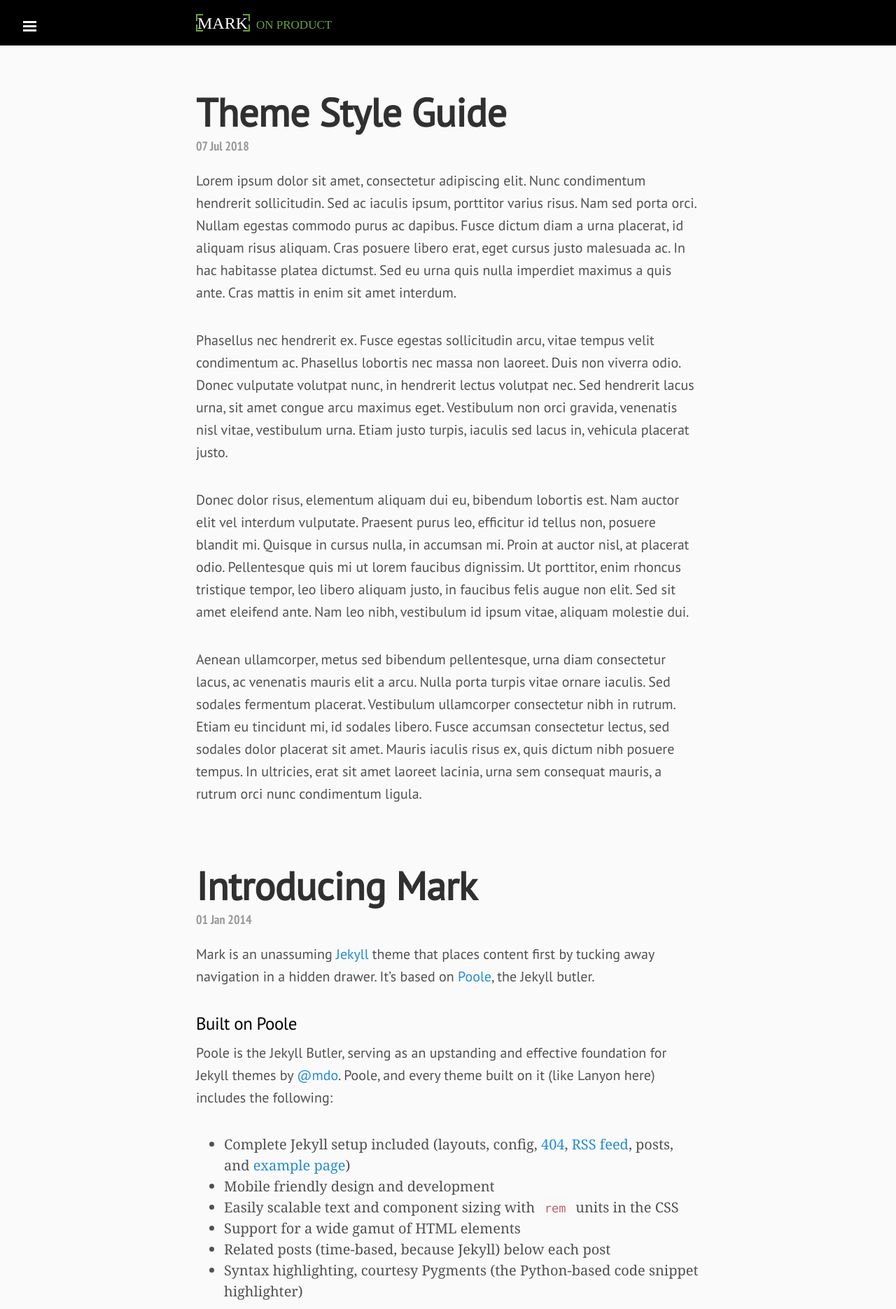
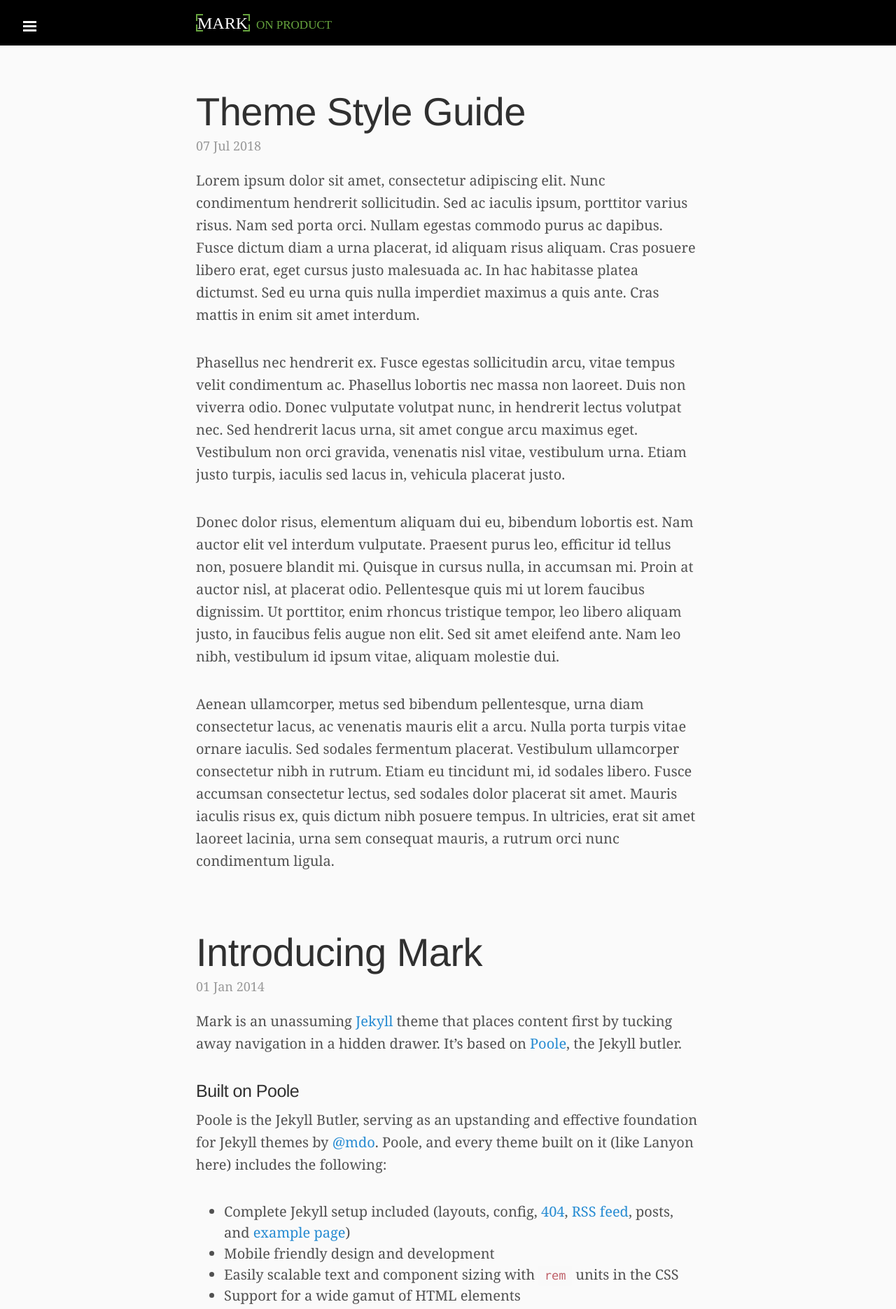
Before and after one commit to markthelefty/markthelefty.github.io, a Jekyll site: the page built from index.html, in a window 1280 px wide. Shown: the top 1870 px of the page at 70% size. Built offline with Jekyll 4.4.1, drawn with Linux system fonts in a browser that asks for light colours; some web fonts are replaced; Markdown is read by kramdown in place of the engine named in the settings; the list of posts is cut into pages by our own code.

Commit message:
type adjustments

```diff
--- a/_includes/head.html
+++ b/_includes/head.html
@@ -18,7 +18,7 @@
   <link rel="stylesheet" href="/public/css/syntax.css">
   <link rel="stylesheet" href="/public/css/lanyon.css">
   <link rel="stylesheet" href="/public/css/custom.css">
-  <link rel="stylesheet" href="https://fonts.googleapis.com/css?family=PT+Sans|PT+Sans+Caption|PT+Sans+Narrow:700">
+  <link rel="stylesheet" href="https://use.typekit.net/ttm1jxq.css">
 
   <!-- Icons -->
   <link rel="apple-touch-icon-precomposed" sizes="144x144" href="/public/apple-touch-icon-144-precomposed.png">
--- a/public/css/custom.css
+++ b/public/css/custom.css
@@ -40,25 +40,18 @@ body {
  * Typography
  */
 
-h1, h2, h3, h4, h5, h6 {
-  font-family: 'PT Sans', Helvetica, Arial, sans-serif;
-  color: #000;
- }
-
 .post-title {
   font-size: 2.8rem;
   color: #000;
-  font-weight: 700;
+  /*font-weight: 700;*/
  }
 
 .post-date {
-  font-family: 'PT Sans Narrow', Helvetica, Arial, sans-serif;
   color: #999;
   font-size: .9rem;
 }
 
 .post p {
-  font-family: 'PT Sans', Helvetica, Arial, sans-serif;
   line-height: 1.6;
   margin-bottom: 1.8rem;
  }
```
